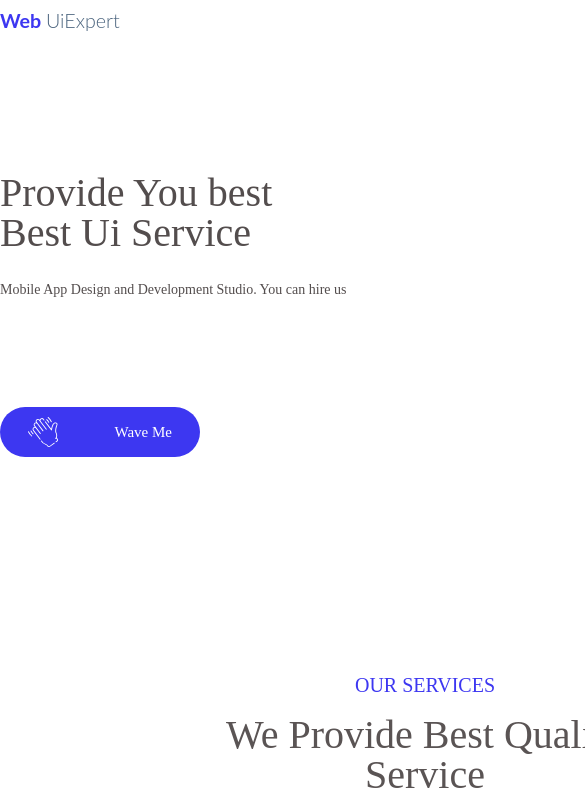
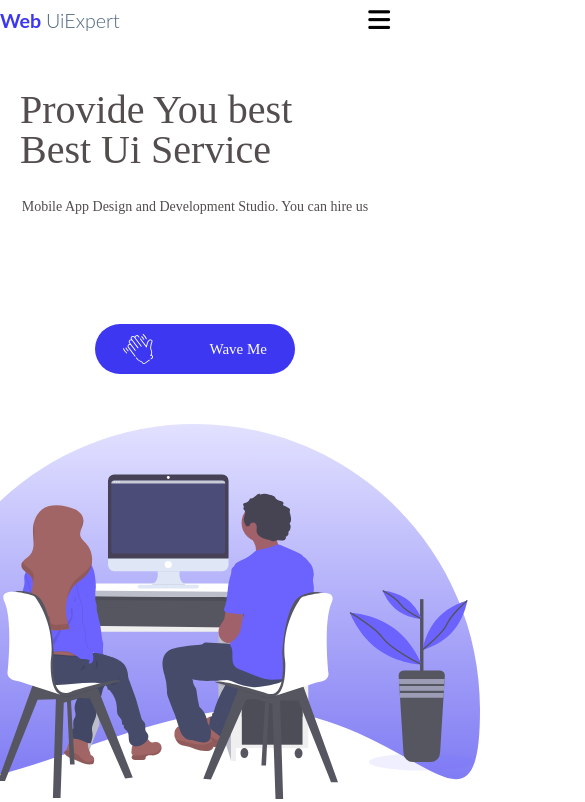
Before and after one commit to nini0m/davaleba-7, a plain HTML site: page index.html in a window 390 px wide. Shown: the top 802 px of the page, 585 px wide, since content can reach past the window. Drawn offline with Linux system fonts and the light colour scheme.

Commit message:
add responsive

```diff
--- /dev/null
+++ b/css/responsive.css
@@ -0,0 +1,59 @@
+@media (max-width: 1025px) {
+    .header-div{
+        width: 100%;
+    }
+    .section-top{
+        width: 100%;
+    }
+    .section-bottom{
+        width: 100%;
+    }
+}
+@media (max-width: 769px) {
+    .nav-div {
+        display: none;
+    }
+    .burger-bar {
+        display: block;
+    }
+    .section-top{
+        width: 100%;
+        flex-wrap: wrap;
+        justify-content: center;
+    }
+    .left-box{
+        margin-top: 50px;
+        height: auto;
+        align-items: center;
+    }
+    .right-box{
+        height: auto;
+        margin-top: 50px;
+    }
+    .section-bottom{
+        margin-top: 250px;
+        width: 100%;
+        flex-direction: column;
+        align-items: center;
+    }
+    .container{
+        width: 100%;
+    }
+    .container-div{
+        flex-direction: column;
+        align-items: center;
+    }
+}
+@media (max-width: 481px) {
+    .section-top{
+        width: 100%;
+        flex-wrap: wrap;
+        justify-content: center;
+    }
+    .container-div{
+        width: 100%;
+    }
+    .container-p{
+        width: 100%;
+    }
+}
--- a/css/style.css
+++ b/css/style.css
@@ -25,6 +25,10 @@
 }
 .nav-a{
     color: #3D37F1;
+}
+.burger-bar{
+    display: none;
+    font-size: 25px;
 }
 /* section-top */
 .section-top{
--- a/index.html
+++ b/index.html
@@ -3,15 +3,17 @@
 <head>
     <meta charset="UTF-8">
     <link rel="icon" href="images/website-ui.png" sizes="16x16">
+    <script src="https://kit.fontawesome.com/05754b3e2c.js" crossorigin="anonymous"></script>
     <link rel="stylesheet" href="css/reset.css">
     <link rel="stylesheet" href="css/style.css">
+    <link rel="stylesheet" href="css/responsive.css">
     <title>MAIN PAGE</title>
 </head>
 <body>
     <header>
         <div class="header-div">
          <div class="div-logo">
-            <img class="logo" src="images/Web UiExpert.svg" alt="Image">
+            <img class="logo" src="images/WebUiExpert.svg" alt="Image">
          </div>
          <div class="nav-div">
              <nav>
@@ -34,6 +36,7 @@
                  </ul>
              </nav>
          </div>
+          <div class="burger-bar"><i class="fas fa-bars"></i></div>
         </div>
         <section class="section-top">
             <div class="left-box">
```
Also changed, not shown: images/WebUiExpert.svg (renamed from images/Web UiExpert.svg).
